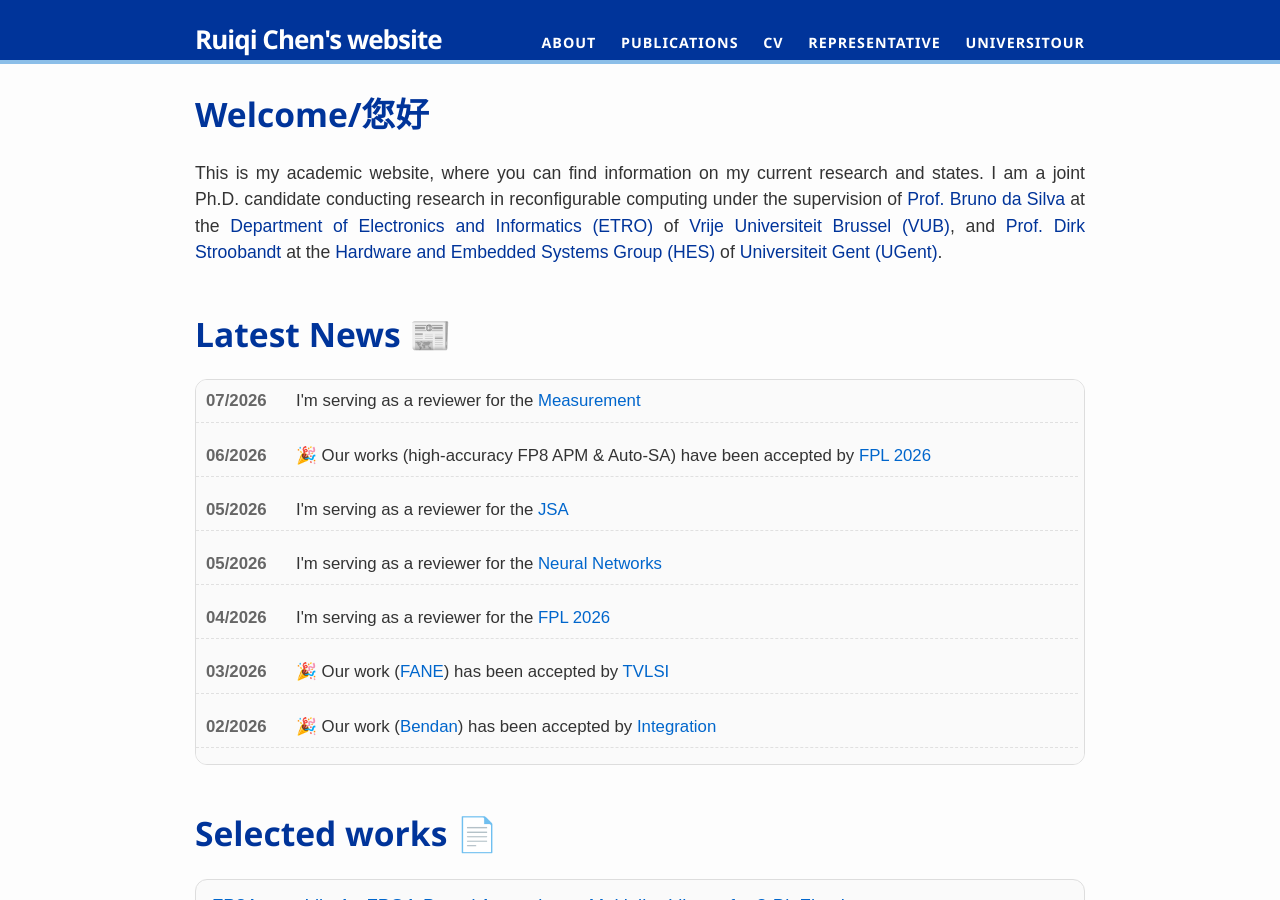
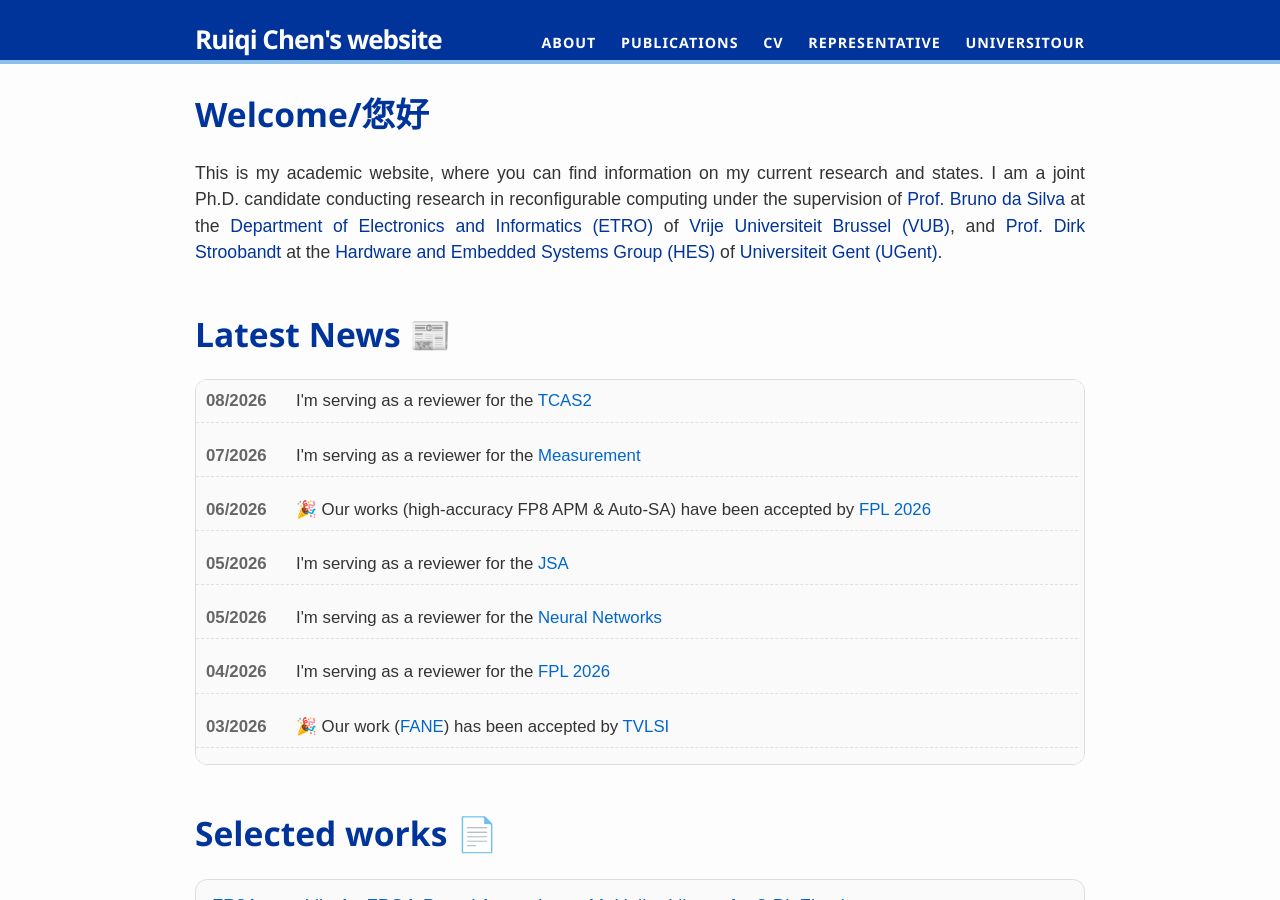
Before and after one commit to ruiqichen7/ruiqichen7.github.io, a Jekyll site: the page built from index.html, in a window 1280 px wide and 900 px high. Built offline with Jekyll 4.4.1, drawn with Linux system fonts in a browser that asks for light colours.

Commit message:
update news

```diff
--- a/index.html
+++ b/index.html
@@ -14,6 +14,14 @@
 
 <div class="rollbar-container">
   <div class="rollbar-content">
+
+    <div class="rollbar-item">
+      <div class="rollbar-date">08/2026</div>
+      <div class="rollbar-text">
+        I'm serving as a reviewer for the
+        <a href="https://ieeexplore.ieee.org/xpl/RecentIssue.jsp?punumber=8920t">TCAS2</a>
+      </div>
+    </div>
 
     <div class="rollbar-item">
       <div class="rollbar-date">07/2026</div>
```
Also changed, not shown: about.md (+2 -1 lines).
